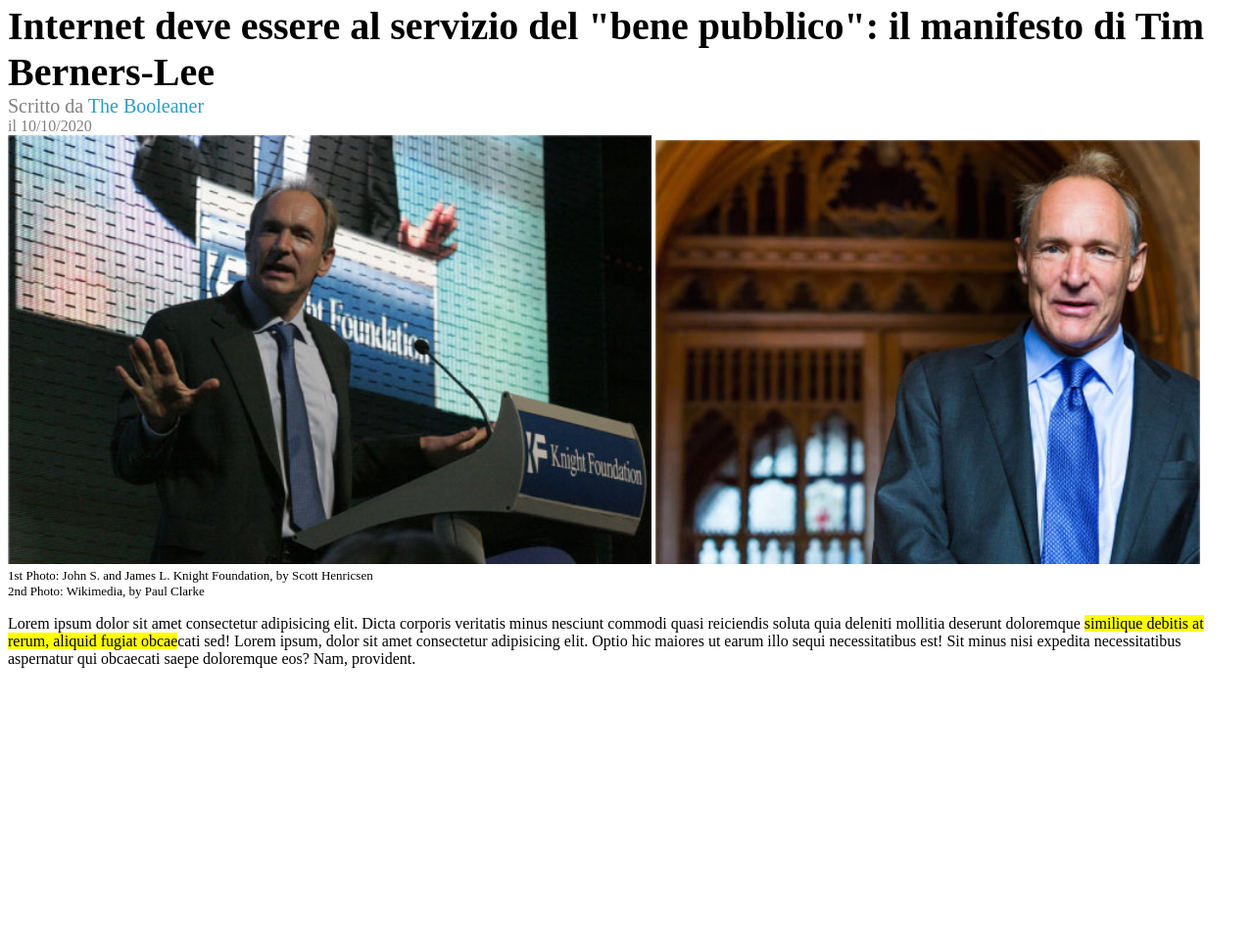
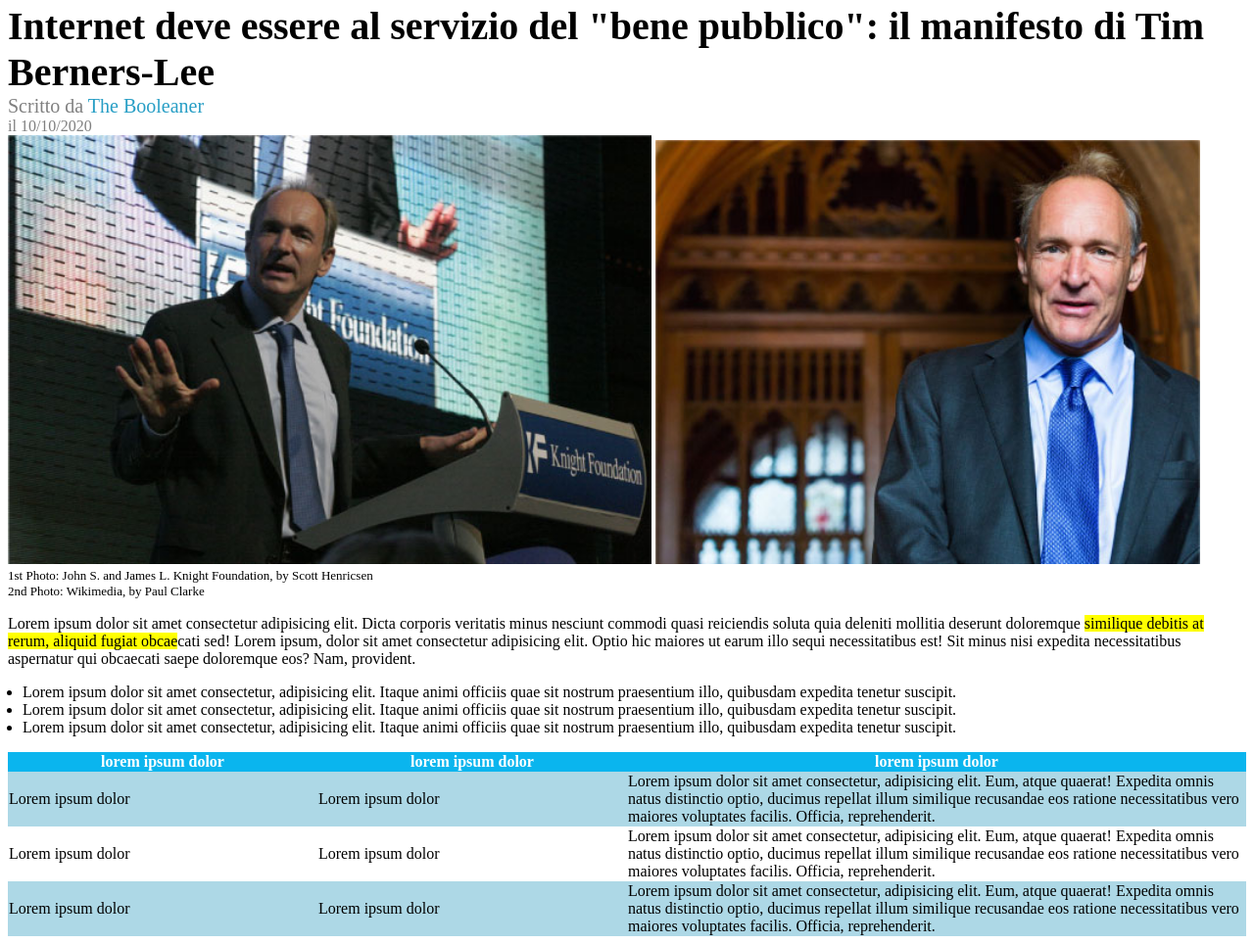
Before and after one commit to leonardopozzan/html-css-booleaner, a plain HTML site: page index.html in a window 1280 px wide. Shown: the part 187-1151 px from the top of the page at 98% size. Before the commit the page ends 885 px from the top, so only its background shows below. Drawn offline with Linux system fonts and the light colour scheme.

Commit message:
lista&tabella

```diff
--- a/css/style.css
+++ b/css/style.css
@@ -37,6 +37,9 @@ main{
 .testo_background_giallo{
     background-color: yellow;
 }
+.testo_bianco{
+    color: white;
+}
 
 /* caratteristiche immagini */
 .immagine_iniziale_1{
@@ -45,3 +48,26 @@ main{
 .immagine_iniziale_2{
     width: 44%;
 }
+
+/* caratteristiche lista */
+.lista_iniziale{
+    padding-left:15px;
+}
+
+/* caratteristiche tabella */
+.size_1_colonna_tabella{
+    width: 25%;
+}
+.size_2_colonna_tabella{
+    width: 50%;
+}
+.size_tabella{
+    width: 100%;
+    border-collapse: collapse;
+}
+.riga_background_blue{
+    background-color: rgb(10, 181, 238);
+}
+.riga_background_azzurro{
+    background-color: lightblue;
+}
--- a/index.html
+++ b/index.html
@@ -30,9 +30,51 @@
             <div class="didascalia_foto">2nd Photo: Wikimedia, by Paul Clarke</div>
         </section>
 
-        <p>
-            Lorem ipsum dolor sit amet consectetur adipisicing elit. Dicta corporis veritatis minus nesciunt commodi quasi reiciendis soluta quia deleniti mollitia deserunt doloremque <span class="testo_background_giallo">similique debitis at rerum, aliquid fugiat obcae</span>cati sed! Lorem ipsum, dolor sit amet consectetur adipisicing elit. Optio hic maiores ut earum illo sequi necessitatibus est! Sit minus nisi expedita necessitatibus aspernatur qui obcaecati saepe doloremque eos? Nam, provident.
-        </p>
+        <!-- contenuto della dichiarazione -->
+        <section>
+            <p>
+                Lorem ipsum dolor sit amet consectetur adipisicing elit. Dicta corporis veritatis minus nesciunt commodi quasi reiciendis soluta quia deleniti mollitia deserunt doloremque <span class="testo_background_giallo">similique debitis at rerum, aliquid fugiat obcae</span>cati sed! Lorem ipsum, dolor sit amet consectetur adipisicing elit. Optio hic maiores ut earum illo sequi necessitatibus est! Sit minus nisi expedita necessitatibus aspernatur qui obcaecati saepe doloremque eos? Nam, provident.
+            </p>
+        </section>
+
+        <!-- lista dei punti principali -->
+        <section>
+            <ul class="lista_iniziale">
+                <li>Lorem ipsum dolor sit amet consectetur, adipisicing elit. Itaque animi officiis quae sit nostrum praesentium illo, quibusdam expedita tenetur suscipit.</li>
+                <li>Lorem ipsum dolor sit amet consectetur, adipisicing elit. Itaque animi officiis quae sit nostrum praesentium illo, quibusdam expedita tenetur suscipit.</li>
+                <li>Lorem ipsum dolor sit amet consectetur, adipisicing elit. Itaque animi officiis quae sit nostrum praesentium illo, quibusdam expedita tenetur suscipit.</li>
+            </ul>
+        </section>
+
+        <!-- tabella dei dati -->
+        <section>
+            <table class="size_tabella">
+                <thead>
+                    <tr class="riga_background_blue testo_bianco">
+                        <th class="size_1_colonna_tabella">lorem ipsum dolor</th>
+                        <th class="size_1_colonna_tabella">lorem ipsum dolor</th>
+                        <th class="size_2_colonna_tabella">lorem ipsum dolor</th>
+                    </tr>
+                </thead>
+                <tbody>
+                    <tr class="riga_background_azzurro">
+                        <td>Lorem ipsum dolor</td>
+                        <td>Lorem ipsum dolor</td>
+                        <td>Lorem ipsum dolor sit amet consectetur, adipisicing elit. Eum, atque quaerat! Expedita omnis natus distinctio optio, ducimus repellat illum similique recusandae eos ratione necessitatibus vero maiores voluptates facilis. Officia, reprehenderit.</td>
+                    </tr>
+                    <tr>
+                        <td>Lorem ipsum dolor</td>
+                        <td>Lorem ipsum dolor</td>
+                        <td>Lorem ipsum dolor sit amet consectetur, adipisicing elit. Eum, atque quaerat! Expedita omnis natus distinctio optio, ducimus repellat illum similique recusandae eos ratione necessitatibus vero maiores voluptates facilis. Officia, reprehenderit.</td>
+                    </tr>
+                    <tr class="riga_background_azzurro">
+                        <td>Lorem ipsum dolor</td>
+                        <td>Lorem ipsum dolor</td>
+                        <td>Lorem ipsum dolor sit amet consectetur, adipisicing elit. Eum, atque quaerat! Expedita omnis natus distinctio optio, ducimus repellat illum similique recusandae eos ratione necessitatibus vero maiores voluptates facilis. Officia, reprehenderit.</td>
+                    </tr>
+                </tbody>
+            </table>
+        </section>
     </main>
 
 </body>
```
